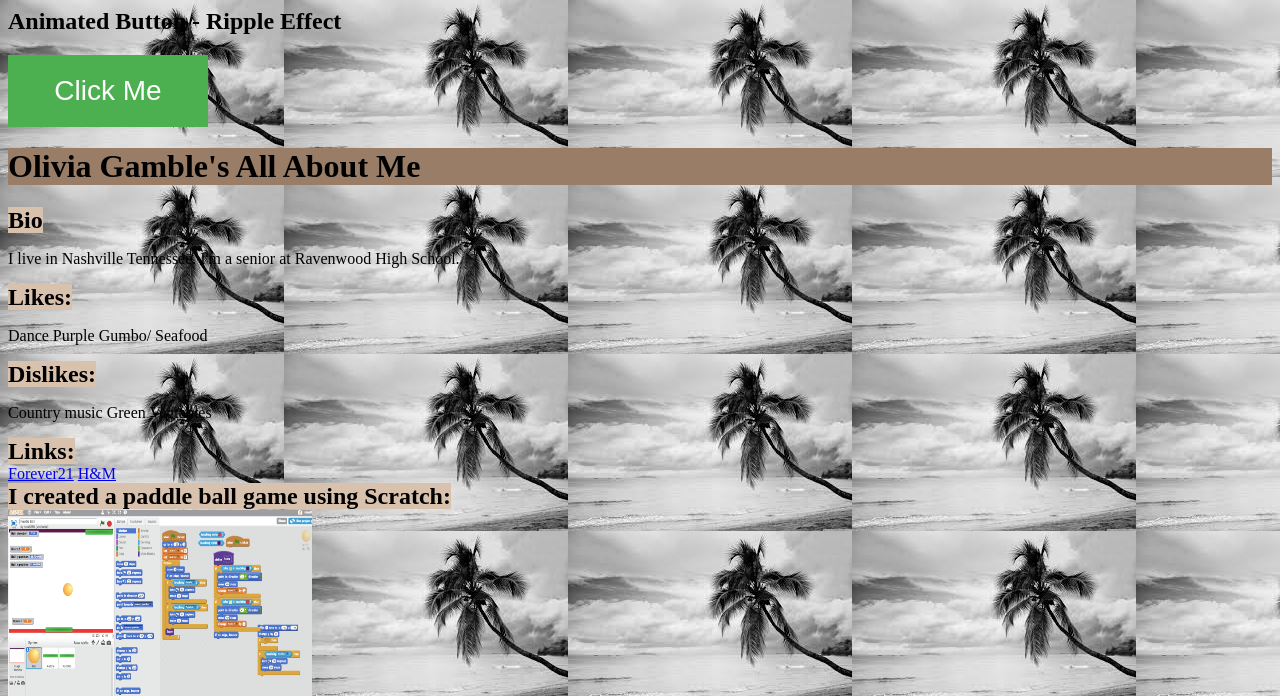
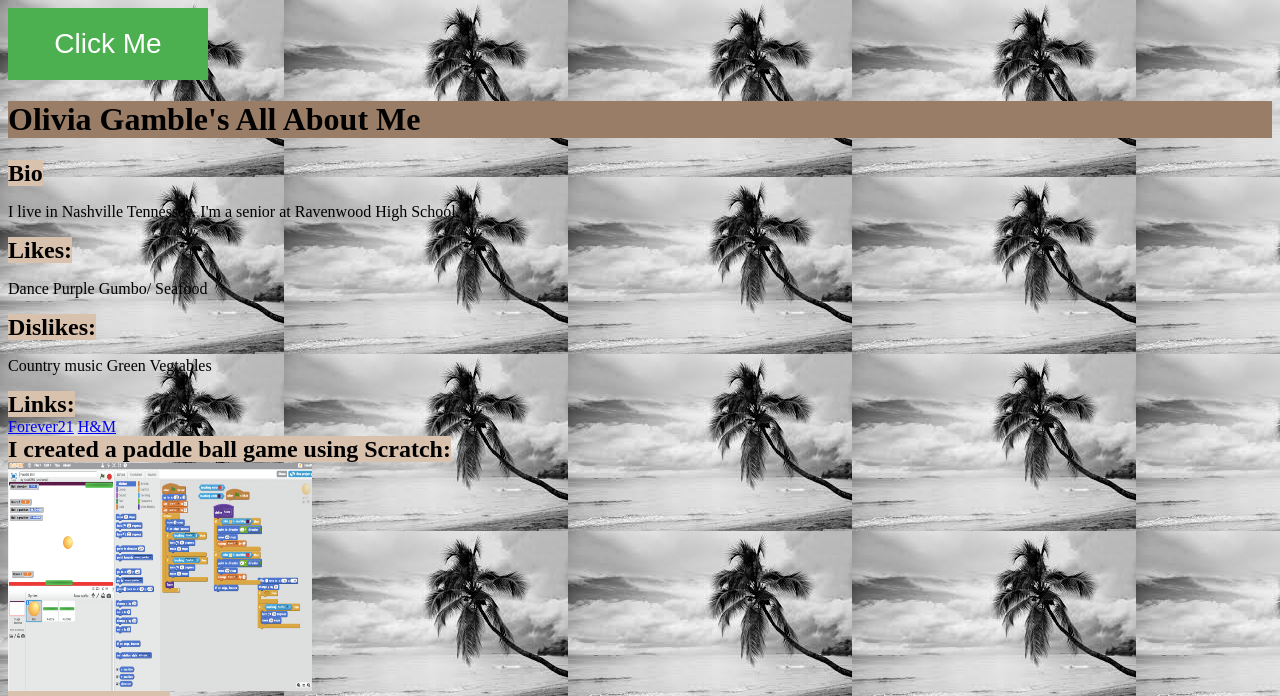
Before and after one commit to roseORG/Myfirstwebsite, a plain HTML site: page index.html in a window 1280 px wide. Shown: the top 696 px of the page. Drawn offline with Linux system fonts and the light colour scheme.

Commit message:
take out heading

```diff
--- a/index.html
+++ b/index.html
@@ -42,8 +42,6 @@
 </head>
 <body>
 
-<h2>Animated Button - Ripple Effect</h2>
-
 <button class="button">Click Me</button>
 </head>
 </body>
```
